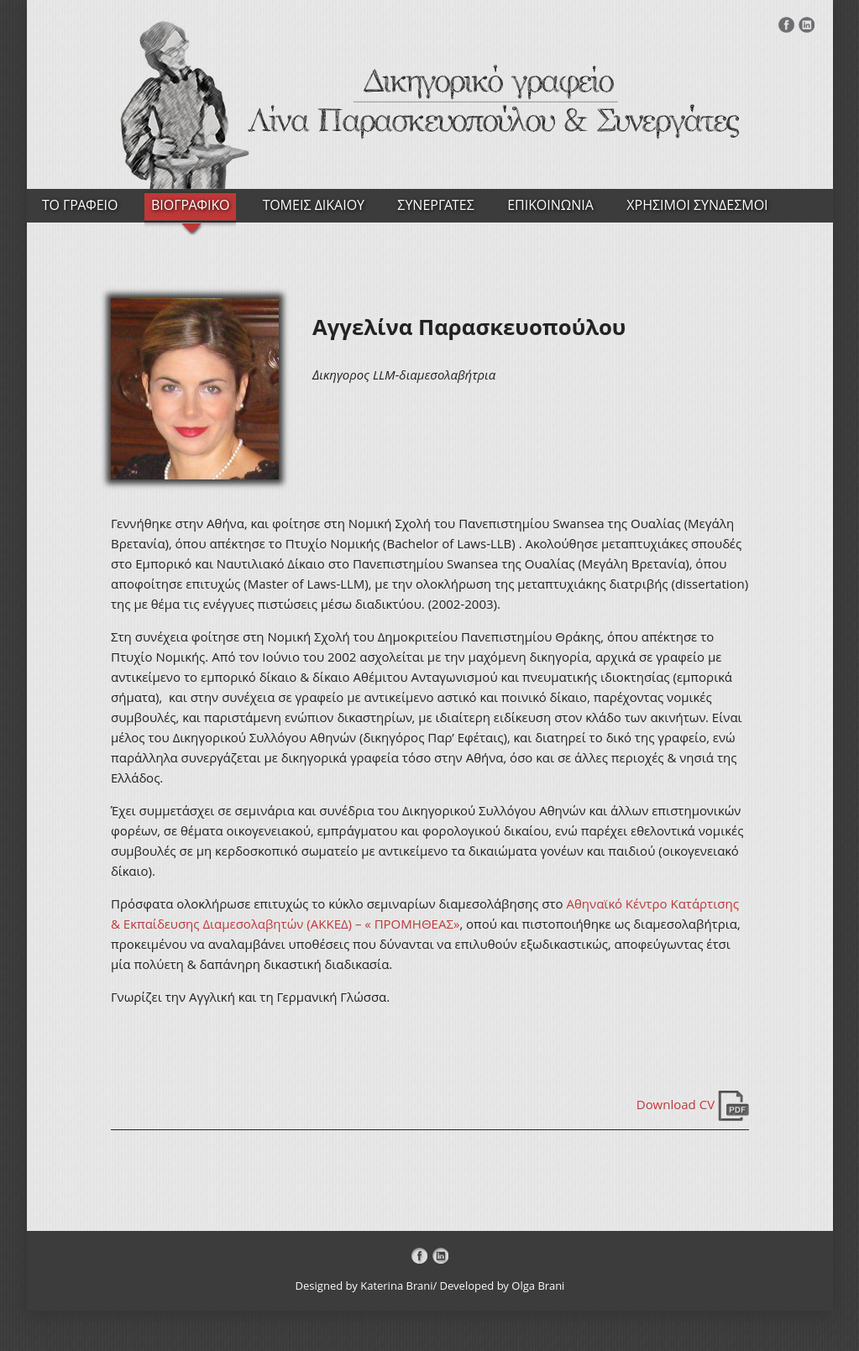
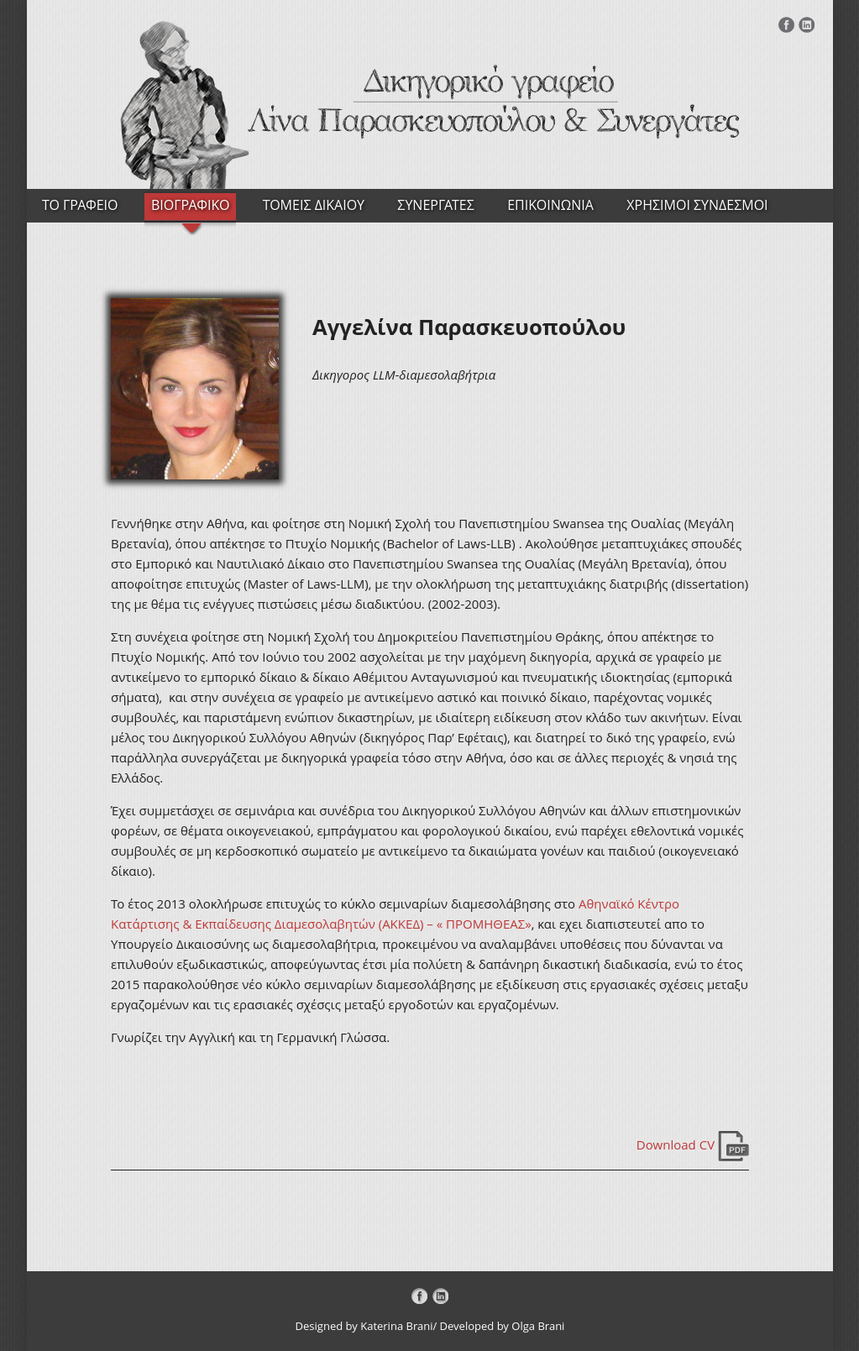
Before and after one commit to olgabrani/jk-lina, a Jekyll site: the page built from viografiko.md, in a window 1280 px wide. Shown: the whole page at 84% size, without its empty margins (128-1151 px from the left). Built offline with Jekyll 4.4.1, drawn with Linux system fonts in a browser that asks for light colours; before the commit the page ends 1561 px from its top, so only the background shows below that.

Commit message:
Update cv

```diff
--- a/viografiko.md
+++ b/viografiko.md
@@ -12,7 +12,7 @@ layout: default
         <p>Γεννήθηκε στην Αθήνα, και φοίτησε στη Νομική Σχολή του Πανεπιστημίου  Swansea της Ουαλίας (Μεγάλη Βρετανία), όπου απέκτησε το Πτυχίο Νομικής (Bachelor of Laws-LLB) . Ακολούθησε μεταπτυχιάκες σπουδές στο Εμπορικό και Ναυτιλιακό Δίκαιο στο Πανεπιστημίου Swansea της Ουαλίας (Μεγάλη Βρετανία), όπου αποφοίτησε επιτυχώς (Master of Laws-LLM), με την ολοκλήρωση της μεταπτυχιάκης διατριβής (dissertation)  της με θέμα τις ενέγγυες πιστώσεις μέσω διαδικτύου. (2002-2003). </p>
 <p>Στη συνέχεια φοίτησε στη Νομική Σχολή του Δημοκριτείου Πανεπιστημίου Θράκης, όπου απέκτησε το Πτυχίο Νομικής. Από τον Ιούνιο του 2002 ασχολείται με την μαχόμενη δικηγορία, αρχικά σε γραφείo με αντικείμενο το εμπορικό δίκαιο & δίκαιο Αθέμιτου Ανταγωνισμού και πνευματικής ιδιοκτησίας (εμπορικά σήματα),  και στην συνέχεια σε γραφείο με αντικείμενο αστικό και ποινικό δίκαιο, παρέχοντας νομικές συμβουλές, και παριστάμενη ενώπιον δικαστηρίων, με ιδιαίτερη ειδίκευση στον κλάδο των ακινήτων. Είναι μέλος του Δικηγορικού Συλλόγου Αθηνών (δικηγόρος Παρ’ Εφέταις), και διατηρεί το δικό της γραφείο, ενώ παράλληλα συνεργάζεται με δικηγορικά γραφεία τόσο στην Αθήνα, όσο και σε άλλες περιοχές & νησιά της Ελλάδος.</p>
 <p>Έχει συμμετάσχει σε σεμινάρια και συνέδρια του Δικηγορικού Συλλόγου Αθηνών και άλλων επιστημονικών φορέων, σε θέματα οικογενειακού, εμπράγματου και φορολογικού δικαίου, ενώ παρέχει εθελοντικά νομικές συμβουλές σε μη κερδοσκοπικό σωματείο με αντικείμενο τα δικαιώματα γονέων και παιδιού (οικογενειακό δίκαιο). </p>
-<p>Πρόσφατα ολοκλήρωσε επιτυχώς το κύκλο σεμιναρίων διαμεσολάβησης στο <a href="http://www.akked.gr/" target="_blank" title="akked">Αθηναϊκό Κέντρο Κατάρτισης & Εκπαίδευσης Διαμεσολαβητών (ΑΚΚΕΔ) – « ΠΡΟΜΗΘΕΑΣ»</a>, οπού και πιστοποιήθηκε ως διαμεσολαβήτρια, προκειμένου να αναλαμβάνει υποθέσεις που δύνανται να επιλυθούν εξωδικαστικώς, αποφεύγωντας έτσι μία πολύετη & δαπάνηρη δικαστική διαδικασία.</p>
+<p>Το έτος 2013 ολοκλήρωσε επιτυχώς το κύκλο σεμιναρίων διαμεσολάβησης στο <a href="http://www.akked.    gr/" target="_blank" title="akked">Αθηναϊκό Κέντρο Κατάρτισης & Εκπαίδευσης Διαμεσολαβητών (ΑΚΚΕΔ) – « ΠΡΟΜΗΘΕΑΣ»</a>, και εχει διαπιστευτεί απο το Υπουργείο Δικαιοσύνης  ως διαμεσολαβήτρια, προκειμένου να αναλαμβάνει υποθέσεις που δύνανται να επιλυθούν εξωδικαστικώς, αποφεύγωντας έτσι μία πολύετη & δαπάνηρη δικαστική διαδικασία, ενώ το έτος 2015 παρακολούθησε νέο κύκλο σεμιναρίων διαμεσολάβησης με εξιδίκευση στις εργασιακές σχέσεις μεταξυ εργαζομένων και τις ερασιακές σχέσςις μεταξύ εργοδοτών και εργαζομένων.</p>
 <p>Γνωρίζει την Αγγλική και τη Γερμανική Γλώσσα.  </p>
     </div>
     <div class="file">
```
